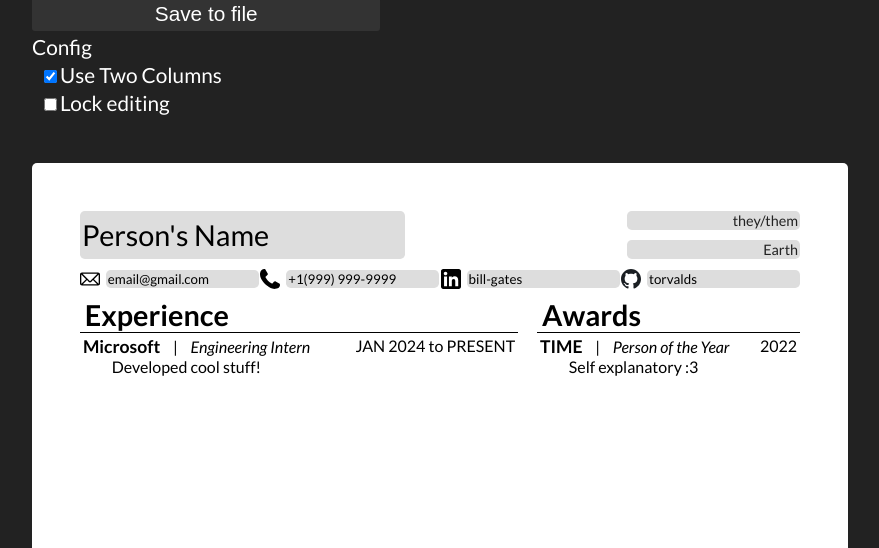
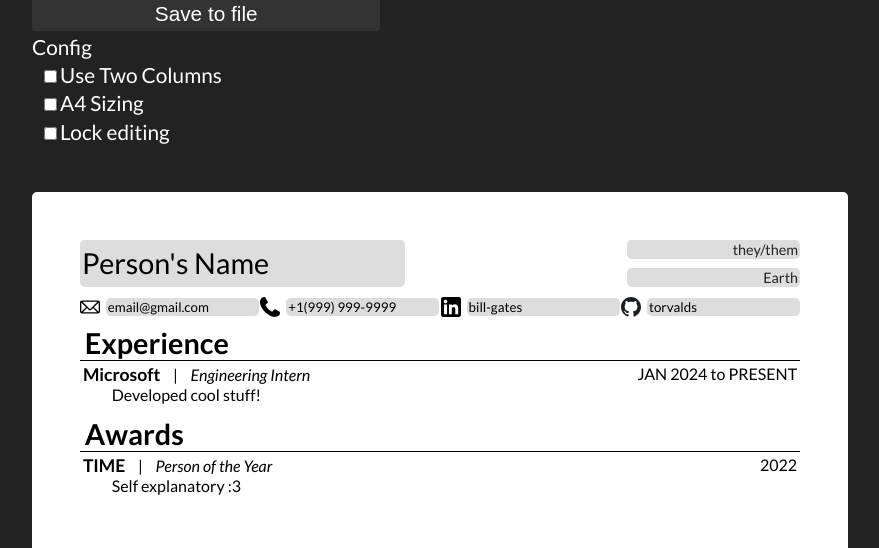
Before and after one commit to benjamin-cates/resume_express, a React (Vite) app: page / in a window 1280 px wide. Shown: the part 211-759 px from the top of the page, without its empty margins (200-1079 px from the left). Built offline with nearby package versions, Linux system fonts and the light colour scheme.

Commit message:
Add resume config

```diff
--- a/src/App.tsx
+++ b/src/App.tsx
@@ -23,7 +23,6 @@ function App() {
     console.log("resume set", resume.content.length);
   }, [resume]);
   let [locked, setLocked] = useState<boolean>(false);
-  let [isTwoColumn, setIsTwoColumn] = useState<boolean>(true);
   // Setup to save on page exit
   useEffect(() => {
     const save = () => {
@@ -76,7 +75,7 @@ function App() {
     setResume(new_resume);
   };
   const config: Config = {
-    isTwoColumn: isTwoColumn,
+    isTwoColumn: resume.config.is_two_column || false,
     locked,
   };
   resume.content.forEach((val, idx) => {
@@ -96,10 +95,24 @@ function App() {
             <input
               type="checkbox"
               id="is_two_column"
-              onChange={(e) => setIsTwoColumn(e.target.checked)}
-              checked={isTwoColumn}
+              onChange={(e) =>
+                update_func!(["config", "is_two_column"], e.target.checked)
+              }
+              checked={resume.config.is_two_column}
             ></input>
             <label htmlFor="is_two_column">Use Two Columns</label>
+          </div>
+          <div>
+            &nbsp;&nbsp;
+            <input
+              type="checkbox"
+              id="is_a4"
+              onChange={(e) =>
+                update_func!(["config", "is_a4"], e.target.checked)
+              }
+              checked={resume.config.is_a4}
+            ></input>
+            <label htmlFor="is_a4">A4 Sizing</label>
           </div>
           <div>
             &nbsp;&nbsp;
--- a/src/components/resume.tsx
+++ b/src/components/resume.tsx
@@ -112,9 +112,11 @@ const ResumeComponent: React.FC<Props> = (props: Props): React.ReactNode => {
   secret = secret.filter(empty_section_filterer);
   left = left.filter(empty_section_filterer);
   right = right.filter(empty_section_filterer);
+  let style = { width: "8.5in", minHeight: "11in" };
+  if (resume.config.is_a4) style = { width: "210mm", minHeight: "297mm" };
   return (
     <>
-      <div id="resume">
+      <div id="resume" style={style}>
         {(props.update_func as any) && editor}
         <HeaderComponent
           header={props.resume.contact}
--- a/src/components/style/drag_item.css
+++ b/src/components/style/drag_item.css
@@ -4,7 +4,6 @@
 }
 .draggable_hidden {
   color: #888888;
-
 }
 .draggable_header {
   display: flex;
@@ -19,11 +18,9 @@
   padding-left: 1rem;
 }
 .draggable_item > div {
-
   display: flex;
   flex-direction: row;
   justify-content: space-between;
-
 }
 .draggable_header > div {
   display: flex;
--- a/src/schema.ts
+++ b/src/schema.ts
@@ -1,3 +1,8 @@
+interface Config {
+  is_a4?: boolean;
+  is_two_column?: boolean;
+}
+
 interface HeaderInfo {
   name: string;
   pronouns: string;
@@ -18,7 +23,6 @@ interface Experience {
   end?: string;
   location?: string;
   hidden?: boolean;
-  veryhidden?: boolean;
 }
 
 interface Section {
@@ -30,10 +34,18 @@ interface Resume {
   contact: HeaderInfo;
   spiels?: string[];
   content: (Experience | Section)[];
+  config: Config;
   formatting: {
     [key: string]: string;
   };
 }
+
+const default_config = (): Config => {
+  return {
+    is_a4: false,
+    is_two_column: false,
+  };
+};
 
 const default_resume = (): Resume => {
   return {
@@ -48,6 +60,7 @@ const default_resume = (): Resume => {
         linkedIn: "bill-gates",
       },
     },
+    config: default_config(),
     spiels: ["Motivated student looking for their first job"],
     content: [
       {
@@ -78,4 +91,4 @@ const default_resume = (): Resume => {
 };
 
 export type { Resume, HeaderInfo, Experience, Section };
-export { default_resume };
+export { default_resume, default_config };
```
